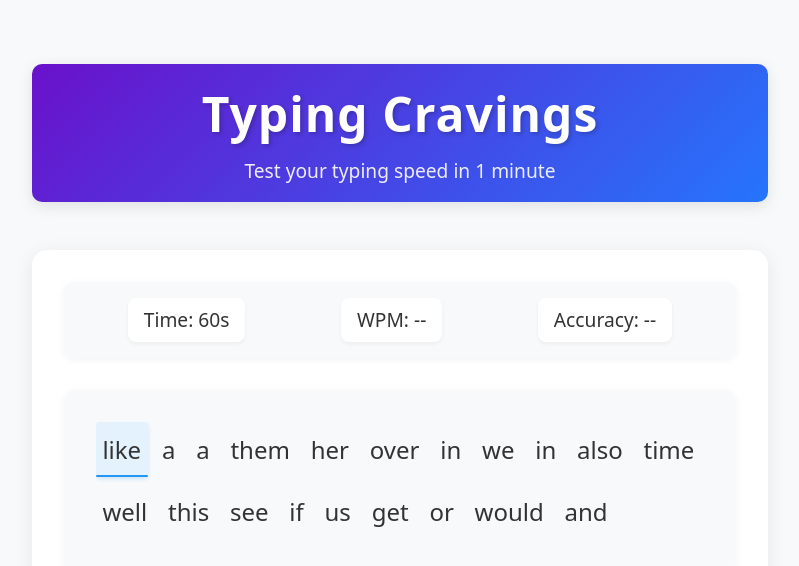
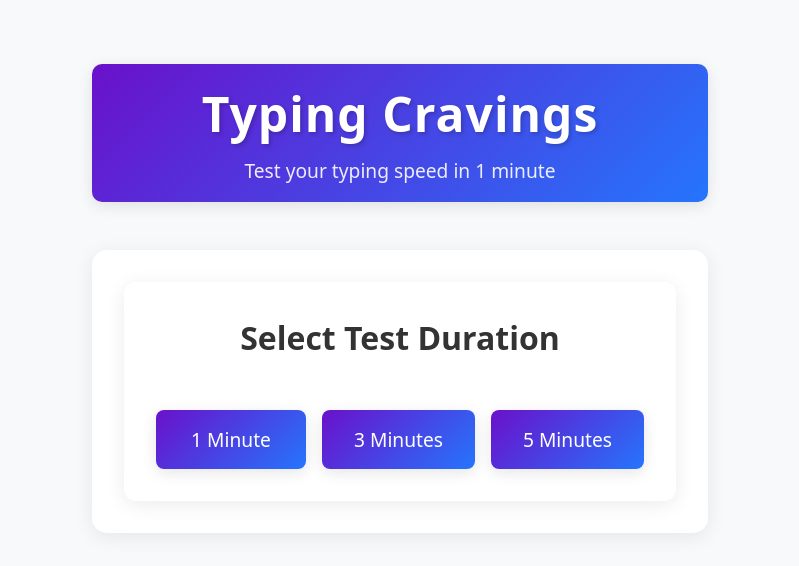
Before and after one commit to vincenttwizere/Typing-Cravings, a React (Vite) app: page / in a window 1280 px wide. Shown: the top 566 px of the page, without its empty margins (240-1039 px from the left). Built offline with nearby package versions, Linux system fonts and the light colour scheme.

Commit message:
Add time selection for 1, 3, and 5-minute tests

```diff
--- a/src/App.css
+++ b/src/App.css
@@ -327,3 +327,57 @@ button:active {
   0%, 100% { opacity: 1; }
   50% { opacity: 0; }
 }
+
+.time-selection {
+  background: white;
+  padding: 2rem;
+  border-radius: 12px;
+  box-shadow: 0 4px 20px rgba(0, 0, 0, 0.08);
+  text-align: center;
+}
+
+.time-selection h2 {
+  color: #333;
+  margin-bottom: 2rem;
+  font-size: 2rem;
+}
+
+.time-buttons {
+  display: flex;
+  gap: 1rem;
+  justify-content: center;
+  flex-wrap: wrap;
+}
+
+.time-buttons button {
+  min-width: 150px;
+  padding: 1rem 2rem;
+  font-size: 1.2rem;
+  background: linear-gradient(135deg, #6a11cb 0%, #2575fc 100%);
+  color: white;
+  border: none;
+  border-radius: 8px;
+  cursor: pointer;
+  transition: all 0.3s ease;
+  box-shadow: 0 4px 15px rgba(0, 0, 0, 0.1);
+}
+
+.time-buttons button:hover {
+  transform: translateY(-2px);
+  box-shadow: 0 6px 20px rgba(0, 0, 0, 0.15);
+}
+
+.time-buttons button:active {
+  transform: translateY(0);
+  box-shadow: 0 2px 10px rgba(0, 0, 0, 0.1);
+}
+
+@media (max-width: 768px) {
+  .time-buttons {
+    flex-direction: column;
+  }
+
+  .time-buttons button {
+    width: 100%;
+  }
+}
--- a/src/components/TypingGame.jsx
+++ b/src/components/TypingGame.jsx
@@ -25,6 +25,7 @@ const TypingGame = () => {
   const [totalWords, setTotalWords] = useState(0)
   const [showResults, setShowResults] = useState(false)
   const [gameStarted, setGameStarted] = useState(false)
+  const [showTimeSelection, setShowTimeSelection] = useState(true)
   const inputRef = useRef(null)
 
   const generateWords = () => {
@@ -51,7 +52,7 @@ const TypingGame = () => {
     } else if (time === 0 && isRunning) {
       setIsRunning(false)
       setShowResults(true)
-      const minutes = 1
+      const minutes = time === 60 ? 1 : time === 180 ? 3 : 5
       const charactersPerWord = 5
       const correctCharacters = correctWords * charactersPerWord
       const finalWpm = Math.round((correctCharacters / 5) / minutes)
@@ -94,6 +95,11 @@ const TypingGame = () => {
     }
   }
 
+  const handleTimeSelect = (selectedTime) => {
+    setTime(selectedTime)
+    setShowTimeSelection(false)
+  }
+
   const handleRestart = () => {
     const newWords = generateWords()
     setWords(newWords)
@@ -107,12 +113,30 @@ const TypingGame = () => {
     setCorrectWords(0)
     setTotalWords(0)
     setGameStarted(false)
+    setShowTimeSelection(true)
+  }
+
+  const formatTime = (seconds) => {
+    const minutes = Math.floor(seconds / 60)
+    const remainingSeconds = seconds % 60
+    return `${minutes}:${remainingSeconds.toString().padStart(2, '0')}`
   }
 
   return (
     <div className="typing-game">
+      {showTimeSelection ? (
+        <div className="time-selection">
+          <h2>Select Test Duration</h2>
+          <div className="time-buttons">
+            <button onClick={() => handleTimeSelect(60)}>1 Minute</button>
+            <button onClick={() => handleTimeSelect(180)}>3 Minutes</button>
+            <button onClick={() => handleTimeSelect(300)}>5 Minutes</button>
+          </div>
+        </div>
+      ) : (
+        <>
           <div className="stats">
-        <p>Time: {time}s</p>
+            <p>Time: {formatTime(time)}</p>
             <p>WPM: {showResults ? wpm : '--'}</p>
             <p>Accuracy: {showResults ? `${accuracy}%` : '--'}</p>
           </div>
@@ -150,6 +174,8 @@ const TypingGame = () => {
             <span className="typed-text">{input}</span>
             <span className="cursor">|</span>
           </div>
+        </>
+      )}
     </div>
   )
 }
```
Lines whose indentation alone changed are shown as unchanged.
